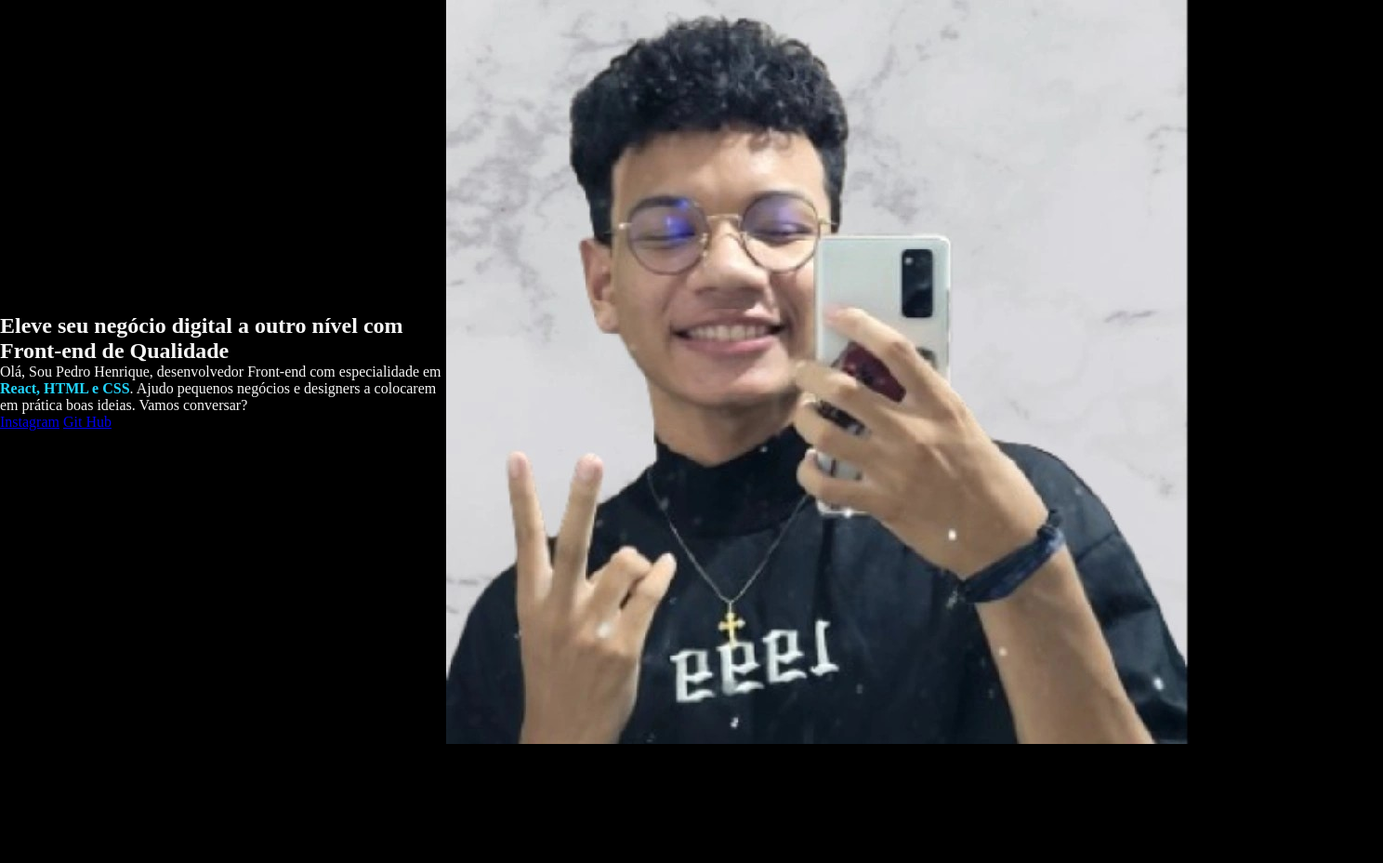
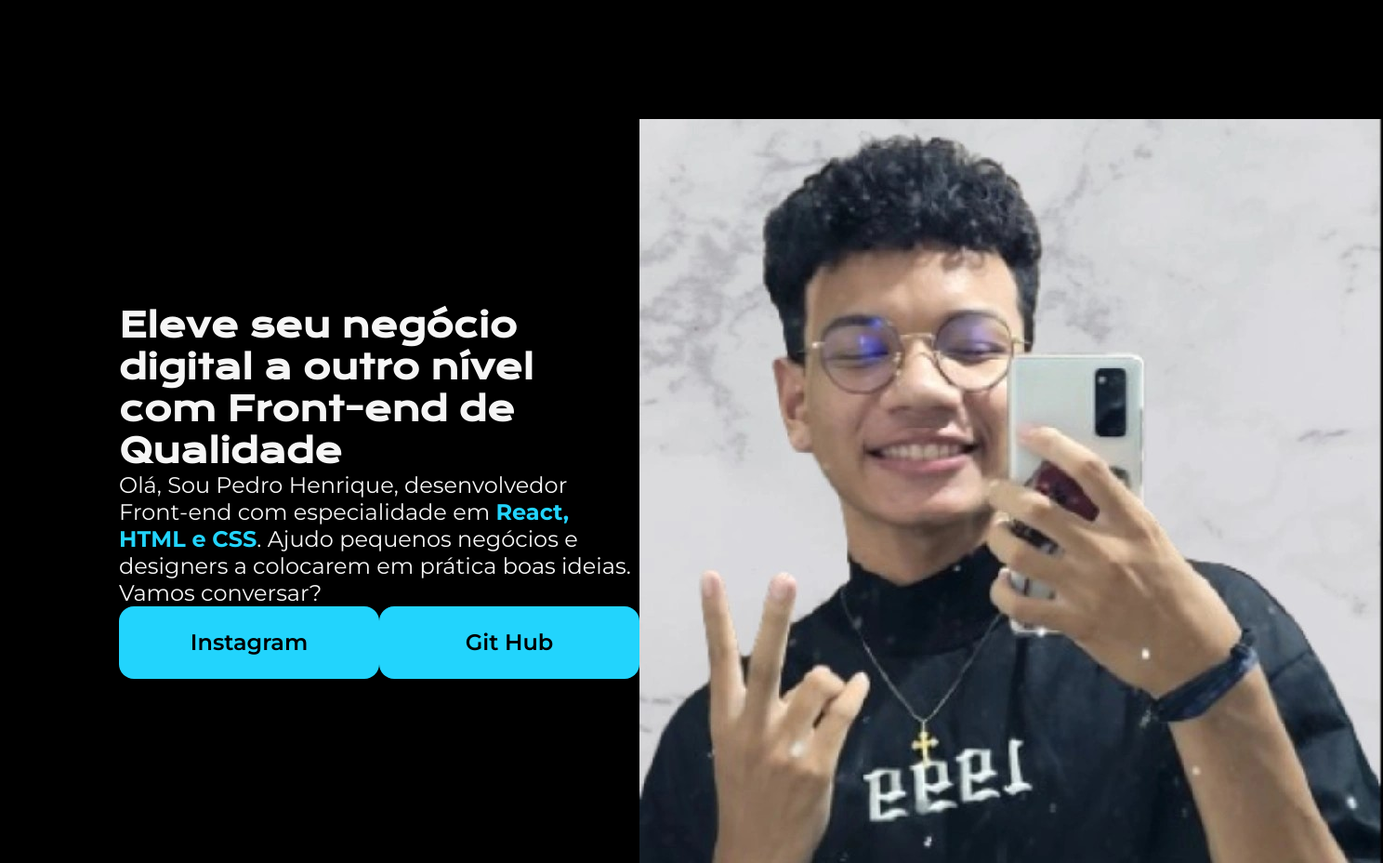
Before and after one commit to pedrox-developer/site-web-html-css, a plain HTML site: page portifólio/Projeto/index.html in a window 1280 px wide. Shown: the whole page at 93% size, 1488 px wide, since content can reach past the window. Before the commit the page ends 800 px from the top, so only its background shows below. Drawn offline with nearby package versions, Linux system fonts and the light colour scheme.

Commit message:
adicionado fontes e estilizado os botoes

```diff
--- a/portifólio/Projeto/index.html
+++ b/portifólio/Projeto/index.html
@@ -11,21 +11,22 @@
 
 <body>
 <header></header>           <!-- cabecalho -->
+
 <main class="apresentacao">
+    <section class="apresentacao__conteudo">
+        <h1 class="apresentacao__conteudo__titulo">Eleve seu negócio digital a outro nível <strong>com Front-end de Qualidade</strong></h1>
 
-<section>
-    <h1>Eleve seu negócio digital a outro nível <strong>com Front-end de Qualidade</strong></h1>
+        <p class="apresentacao__conteudo__texto">Olá, Sou Pedro Henrique, desenvolvedor Front-end com especialidade em <strong class="destaque-titulo">React, HTML e CSS</strong>.  Ajudo pequenos negócios e designers a colocarem em prática boas ideias. Vamos conversar?</p>
 
-        <p>Olá, Sou Pedro Henrique, desenvolvedor Front-end com especialidade em <strong class="destaque-titulo">React, HTML e CSS</strong>.  Ajudo pequenos negócios e designers a colocarem em prática boas ideias. Vamos conversar?</p>
+        <div class="apresentacao__links">
+            <a class="apresentacao__links__botao" href="https://www.instagram.com/pedrox.dev/" target="_blank">Instagram</a>
+            <a class="apresentacao__links__botao" href="https://www.github.com/pedrox-developer" target="_blank">Git Hub</a>
+        </div>
+    </section>
 
-    <div>
-<a href="https://www.instagram.com/pedrox.dev/" target="_blank">Instagram</a>
-<a href="https://www.github.com/pedrox-developer" target="_blank">Git Hub</a>
-</div>
-</section>
+    <img src="pedroxx.jpg" alt="Logo de Perfil de Pedro">
+</main>               <!-- conteudo principail -->
 
-<img src="pedroxx.jpg" alt="Logo de Perfil de Pedro">
-</main>               <!-- conteudo principail -->
 <footer></footer>           <!-- ródape da página -->
 
 
--- a/portifólio/Projeto/style.css
+++ b/portifólio/Projeto/style.css
@@ -1,3 +1,5 @@
+@import url('https://fonts.googleapis.com/css2?family=Krona+One&family=Montserrat:ital,wght@0,100..900;1,100..900&display=swap');
+
 * {
     margin: 0;
     padding: 0;
@@ -15,6 +17,40 @@ body {
 }
 
 .apresentacao {
+    margin: 10%;
     display: flex;
     align-items: center;
+    justify-content: space-around;
 }
+
+.apresentacao__conteudo {
+    width: 615px;
+}
+
+.apresentacao__conteudo__titulo {
+    font-size: 36px;
+    font-family: "Krona One", sans-serif;
+}
+
+.apresentacao__conteudo__texto {
+    font-size: 24px;
+    font-family: "Montserrat", sans-serif;
+}
+
+.apresentacao__links {
+    display: flex;
+    justify-content: space-between;
+}
+
+.apresentacao__links__botao {
+    background-color: #22D4FD;
+    width: 280px;
+    text-align: center;
+    border-radius: 16px;
+    font-size: 24px;
+    font-weight: 600;
+    padding: 24.5px 0px;
+    text-decoration: none;
+    color: #000000;
+    font-family: "Montserrat", sans-serif;
+}
```
